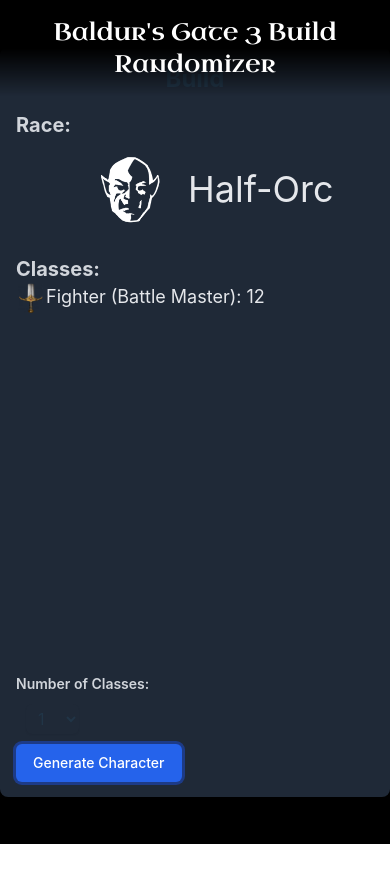
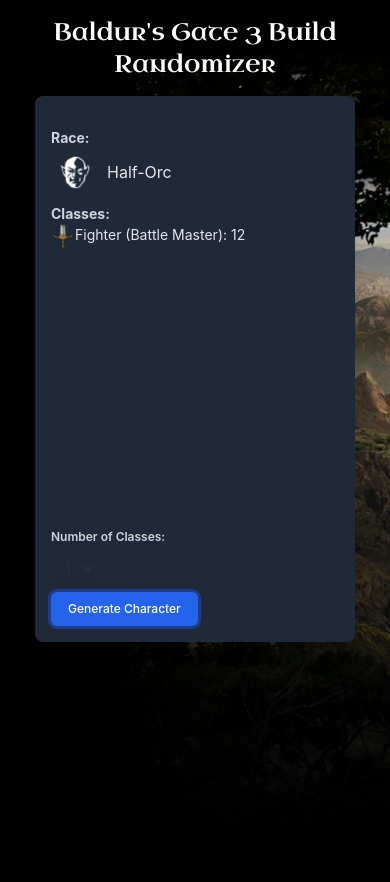
Before and after one commit to andreashenriksen/BG3-Build-Randomizer, a React (Vite) app: page / in a window 390 px wide. Both pictures are taken after a click on the button "Generate Character". Shown: the top 882 px of the page. Before the commit the page ends 844 px from the top, so only its background shows below. Built offline with nearby package versions, Linux system fonts and the light colour scheme.

Commit message:
style: added support for mobile screens

```diff
--- a/src/App.tsx
+++ b/src/App.tsx
@@ -21,9 +21,8 @@
 
     return (
       <select
-        className="bg-gray-800 border-gray-700 rounded-md shadow-sm hover:ring-gray-700 focus:ring focus:ring-gray-700 focus:ring-opacity-50 py-1 px-2"
+        className="max-sm:text-sm bg-gray-800 border-gray-700 rounded-md shadow-sm hover:ring-gray-700 focus:ring focus:ring-gray-700 focus:ring-opacity-50 py-1 m-[10px]"
         onChange={handleSelectChange}
-        style={{ margin: "10px" }}
         value={selectedValue}
       >
         {Array.from({ length: 12 }, (_, i) => i + 1).map(
@@ -70,39 +69,35 @@
 
   return (
     <div>
-      <div className="fixed top-0 w-full text-center bg-gradient-to-b from-black via-black text-white p-4 text-2xl font-custom">
+      <div className="top-0 w-full text-center bg-gradient-to-b from-black via-black text-white p-4 text-2xl font-custom">
         Baldur's Gate 3 Build Randomizer
       </div>
-      <div className="flex justify-center items-center min-h-screen">
-        <div
-          className="flex-grow bg-gray-800 p-4 rounded-lg shadow-lg"
-          style={{ maxWidth: "40rem", maxHeight: "800px", height: "750px" }}
-        >
-          <h1 className="text-2xl font-bold text-center">Build</h1>
+      <div className="flex justify-center min-h-screen">
+        <div className="flex-grow bg-gray-800 p-4 rounded-lg shadow-lg max-sm:max-w-xs md:max-w-[40rem] h-fit">
           <div className="mt-4">
-            <div className="mb-4">
-              <label className="block text-xl font-bold text-gray-300">
+            <div className="max-sm:mb-2 mb-4">
+              <label className="block max-sm:text-sm text-xl font-bold text-gray-300">
                 Race:
               </label>
-              <div className="flex items-center w-max gap-2 ml-16">
+              <div className="flex items-center w-max gap-2 md:ml-16">
                 <img
                   src={selectedRacePicture}
-                  className="h-[100px]"
+                  className="md:h-24 h-12"
                 />
-                <p className="text-4xl text-gray-200">{selectedRace}</p>
+                <p className="md:text-4xl text-gray-200">{selectedRace}</p>
               </div>
             </div>
-            <div className="mb-4" style={{ height: "364px" }}>
-              <label className="block text-xl font-bold text-gray-300">
+            <div className="mb-4 max-sm:h-[270px] md:h-[364px]">
+              <label className="block max-sm:text-sm text-xl font-bold text-gray-300">
                 Classes:
               </label>
               <ul>
                 {selectedClasses.map((buildClass, index) => (
                   <li
                     key={index}
-                    className='text-lg text-gray-200'
+                    className='md:text-lg text-sm text-gray-200'
                   >
-                    <img className="inline-block align-middle" src={selectedClassIcons[index]}/>
+                    <img className="max-sm:w-6 inline-block align-middle" src={selectedClassIcons[index]}/>
                     {buildClass}
                   </li>
                 ))}
@@ -110,14 +105,14 @@
             </div>
             <div className="mt-[55px]">
               <div>
-                <label className="block text-sm font-semibold text-gray-300">
+                <label className="block max-sm:text-xs text-sm font-semibold text-gray-300">
                   Number of Classes:
                 </label>
                 <Dropdown numClasses={numClasses} />
               </div>
               <div>
                 <button
-                  className="px-4 py-2 text-sm font-medium text-white bg-blue-600 rounded-md hover:bg-blue-700 focus:outline-none focus:ring focus:ring-blue-700 focus:ring-opacity-50"
+                  className="px-4 py-2 max-sm:text-xs text-sm font-medium text-white bg-blue-600 rounded-md hover:bg-blue-700 focus:outline-none focus:ring focus:ring-blue-700 focus:ring-opacity-50"
                   onClick={handleBuild}
                 >
                   Generate Character
```
